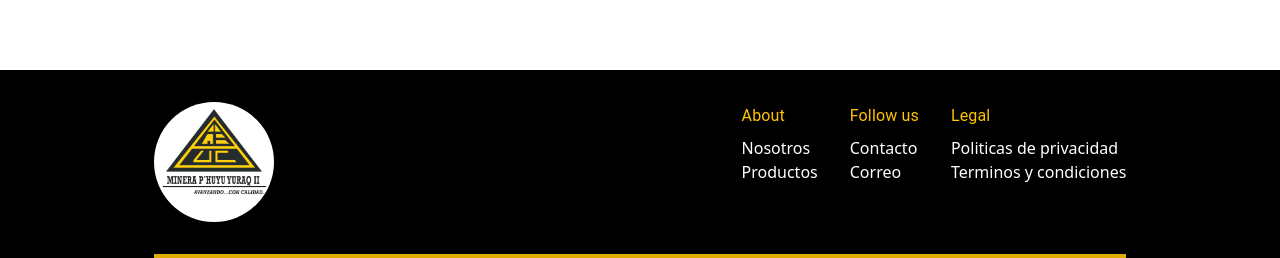
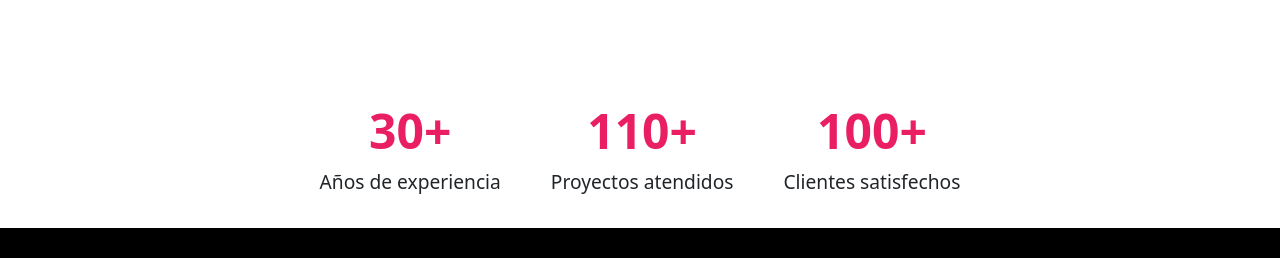
Before and after one commit to IDozy/yuraqweb, a React (Vite) app: page / in a window 1280 px wide. Shown: the part 1364-1622 px from the top of the page. Built offline with nearby package versions, Linux system fonts and the light colour scheme.

Commit message:
Creando componente Counter para el home, falta pulir

```diff
--- /dev/null
+++ b/src/components/Home/CounterHome.jsx
@@ -0,0 +1,49 @@
+import React, { useEffect, useState } from "react";
+import { motion, useMotionValue, animate } from "framer-motion";
+
+export default function CounterHome() {
+  const counters = [
+    { label: "Años de experiencia", value: 30 },
+    { label: "Proyectos atendidos", value: 110 },
+    { label: "Clientes satisfechos", value: 100 },
+  ];
+
+  return (
+    <div style={{ display: "flex", justifyContent: "center", gap: "50px", padding: "2rem" }}>
+      {counters.map((counter, index) => (
+        <AnimatedCounter key={index} target={counter.value} label={counter.label} />
+      ))}
+    </div>
+  );
+}
+
+function AnimatedCounter({ target, label }) {
+  const count = useMotionValue(0);
+  const [currentValue, setCurrentValue] = useState(0);
+
+  useEffect(() => {
+    const controls = animate(count, target, {
+      duration: 2,
+      ease: "easeOut",
+      onUpdate: (latest) => {
+        setCurrentValue(latest);
+      },
+    });
+    return controls.stop;
+  }, [count, target]);
+
+  return (
+    <div style={{ textAlign: "center" }}>
+      <motion.h2
+        style={{
+          fontSize: "3rem",
+          color: "#E91E63",
+          fontWeight: "bold",
+        }}
+      >
+        {Math.floor(currentValue)}+
+      </motion.h2>
+      <div style={{ fontSize: "1.2rem", marginTop: "0.5rem" }}>{label}</div>
+    </div>
+  );
+}
--- a/src/pages/Home.jsx
+++ b/src/pages/Home.jsx
@@ -5,6 +5,7 @@ import NavBar from "../components/NavBar";
 import Slideshow from "../components/SlideShow";
 import ExpeInfo from "../components/ExpeInfo";
 import Footer from "../components/Footer";
+import CounterHome from "../components/Home/CounterHOme";
 
 
 
@@ -16,7 +17,9 @@ const Home = () => {
       <NavBar/>
       <Slideshow/>
       <ExpeInfo/>
+      <CounterHome/>
       <Footer/>
+
     </>
   );
 };
```
